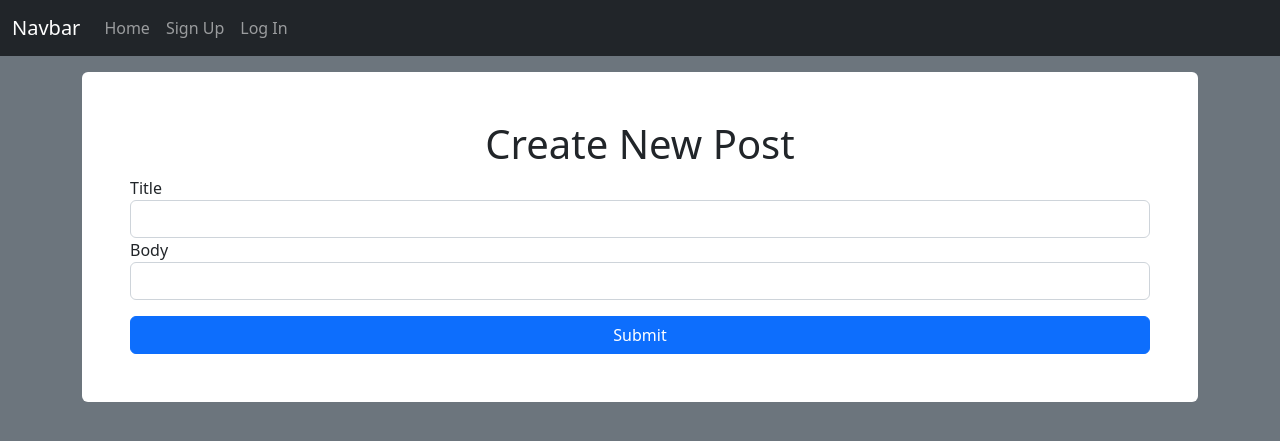
After one commit to bstanton773/kekambas-102_flask_blog, a Flask app: template app/templates/edit_post.html in a window 1280 px wide. The commit adds this page. Shown: the top 441 px of the page. Run offline with Flask 3, Linux system fonts and the light colour scheme; the template is opened without the code that fills it: values that come from a table or form of the project are taken from there, others are empty.

Commit message:
Edit Post functionality

```diff
--- a/app/routes.py
+++ b/app/routes.py
@@ -89,3 +89,24 @@ def get_post(post_id):
         flash(f"Post with id #{post_id} does not exist", "warning")
         return redirect(url_for('index'))
     return render_template('post.html', post=post)
+
+@app.route('/posts/<post_id>/edit', methods=['GET', 'POST'])
+@login_required
+def edit_post(post_id):
+    post = Post.query.get(post_id)
+    if not post:
+        flash(f"Post with id #{post_id} does not exist", "warning")
+        return redirect(url_for('index'))
+    if post.author != current_user:
+        flash('You do not have permission to edit this post', 'danger')
+        return redirect(url_for('index'))
+    form = PostForm()
+    if form.validate_on_submit():
+        # Get the form data
+        new_title = form.title.data
+        new_body = form.body.data
+        # update the post
+        post.update(title=new_title, body=new_body)
+        flash(f"{post.title} has been updated", "success")
+        return redirect(url_for('get_post', post_id=post.id))
+    return render_template('edit_post.html', post=post, form=form)
--- /dev/null
+++ b/app/templates/edit_post.html
@@ -0,0 +1,20 @@
+{% extends 'base.html' %}
+
+{% block title %}Edit {{ post.title }}{% endblock %}
+
+{% block content %}
+<form class="bg-white p-5 rounded mt-3" action="" method="POST">
+    <h1 class="text-center">Create New Post</h1>
+
+    {{ form.csrf_token }}
+
+    {{ form.title.label }}
+    {{ form.title(class='form-control', value=post.title) }}
+
+    {{ form.body.label }}
+    {{ form.body(class='form-control', value=post.body) }}
+
+    {{ form.submit(class='btn btn-primary w-100 mt-3') }}
+
+</form>
+{% endblock content %}
--- a/app/templates/index.html
+++ b/app/templates/index.html
@@ -22,6 +22,9 @@
                 </footer>
             </blockquote>
             <a href="{{ url_for('get_post', post_id=post.id) }}" class="btn btn-primary mt-2">See More</a>
+            {% if post.author == current_user %}
+            <a href="{{ url_for('edit_post', post_id=post.id) }}" class="btn btn-success mt-2">Edit</a>
+            {% endif %}
             </div>
         </div>
     {% endfor %}
--- a/app/templates/nav.html
+++ b/app/templates/nav.html
@@ -8,7 +8,7 @@
         <div class="navbar-nav">
             <a class="nav-link" href="{{ url_for('index') }}">Home</a>
             {% if current_user.is_authenticated %}
-                <a class="nav-link" href="{{ url_for('create') }}">Create</a>
+                <a class="nav-link" href="{{ url_for('create') }}">Create A Post</a>
                 <a class="nav-link" href="{{ url_for('logout') }}">Log Out</a>
             {% else %}
                 <a class="nav-link" href="{{ url_for('signup') }}">Sign Up</a>
```
Also changed, not shown: app/models.py (+11 -0 lines).
